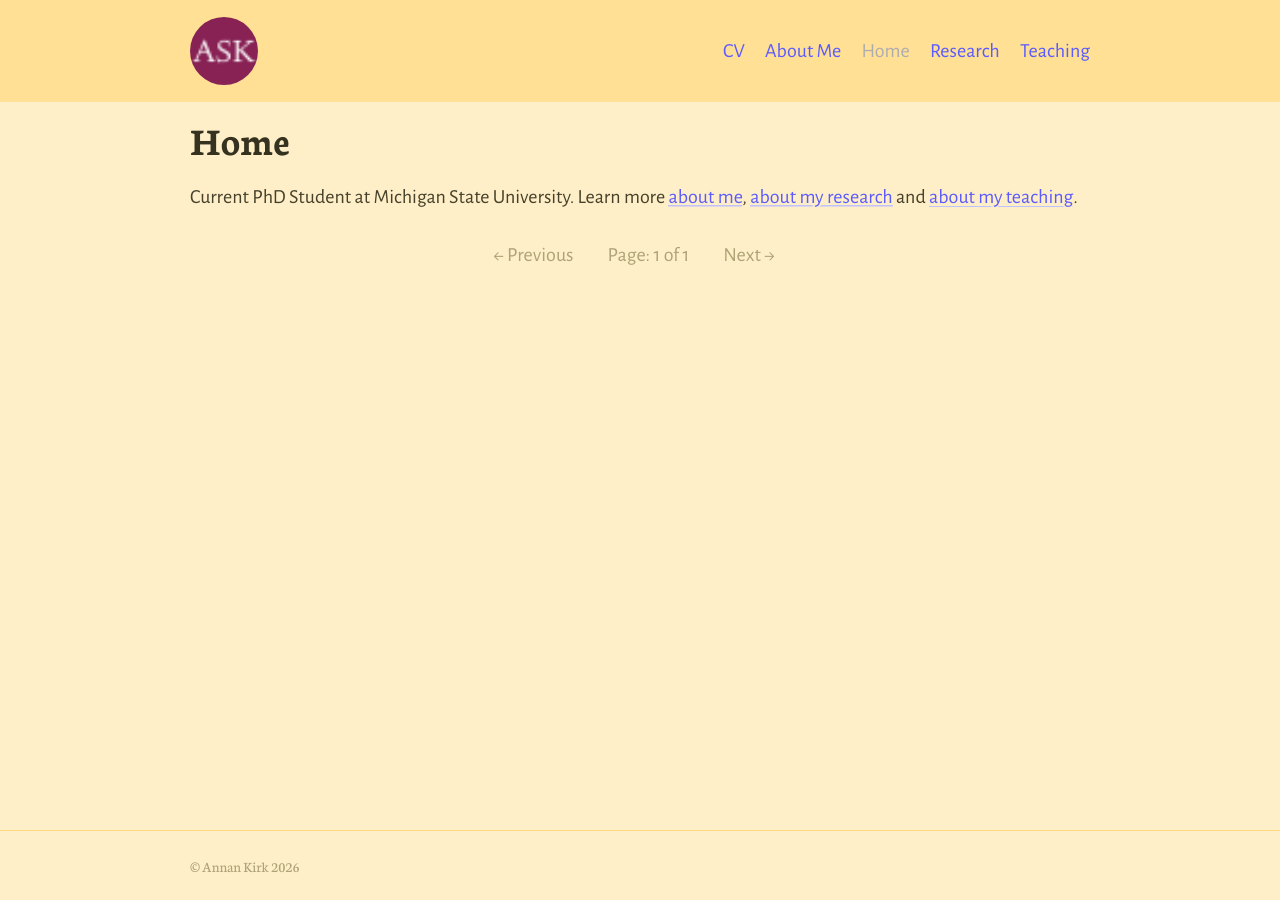
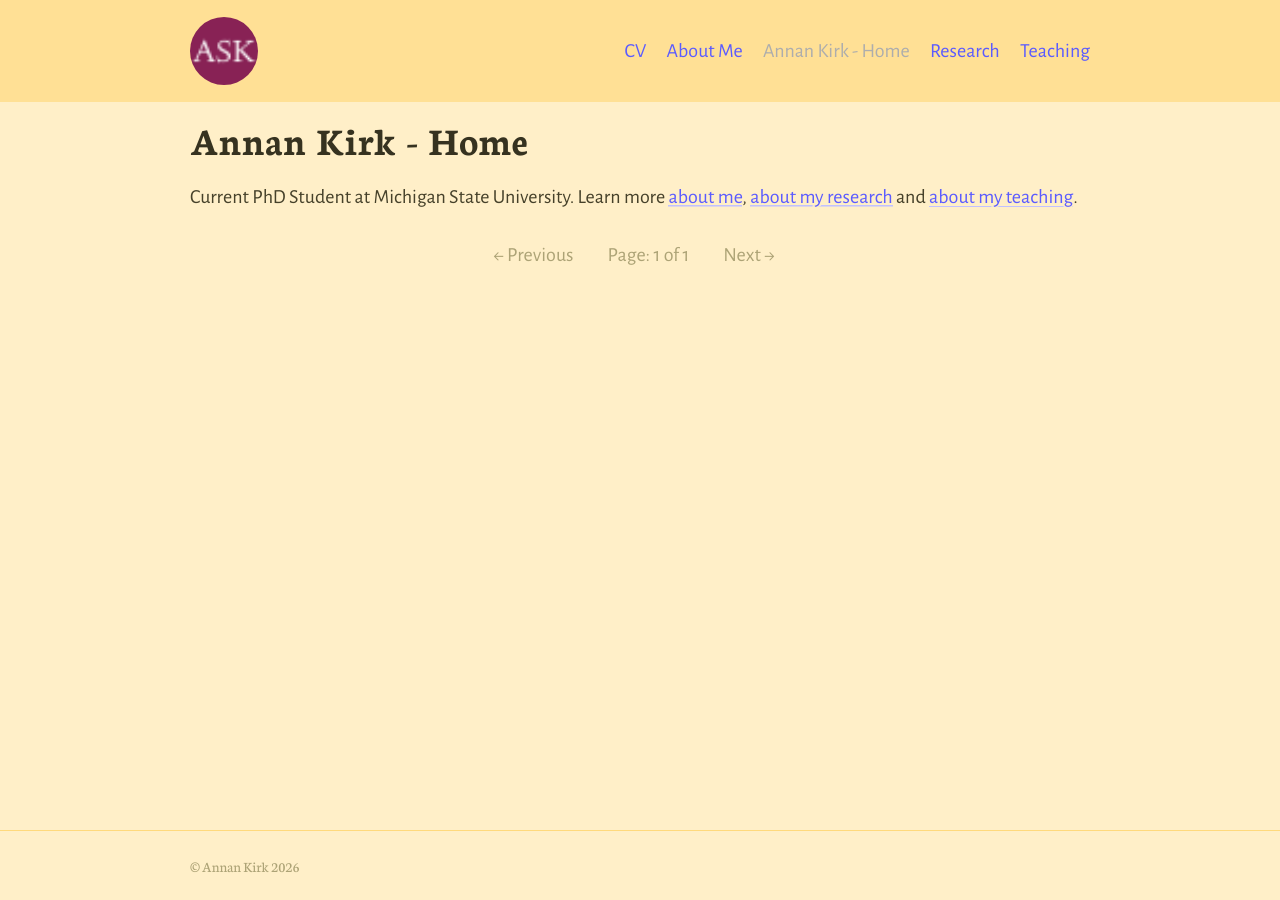
Before and after one commit to annankirk/annankirk.github.io, a Jekyll site: the page built from index.html, in a window 1280 px wide. Built offline with Jekyll 4.4.1, drawn with Linux system fonts in a browser that asks for light colours; the list of posts is cut into pages by our own code.

Commit message:
Update _config.yml

```diff
--- a/_config.yml
+++ b/_config.yml
@@ -37,7 +37,7 @@ timezone:  # Timezone for blog posts and alike
 # 5. Collections
 collections:
   posts:
-    title: Home # Needed for Siteleaf
+    title: Annan Kirk - Home # Needed for Siteleaf
     output: false
     description: "Current PhD Student at Michigan State University. Learn more [about me](about), [about my research](research) and [about my teaching](teaching)." # The post list page content
 
```
